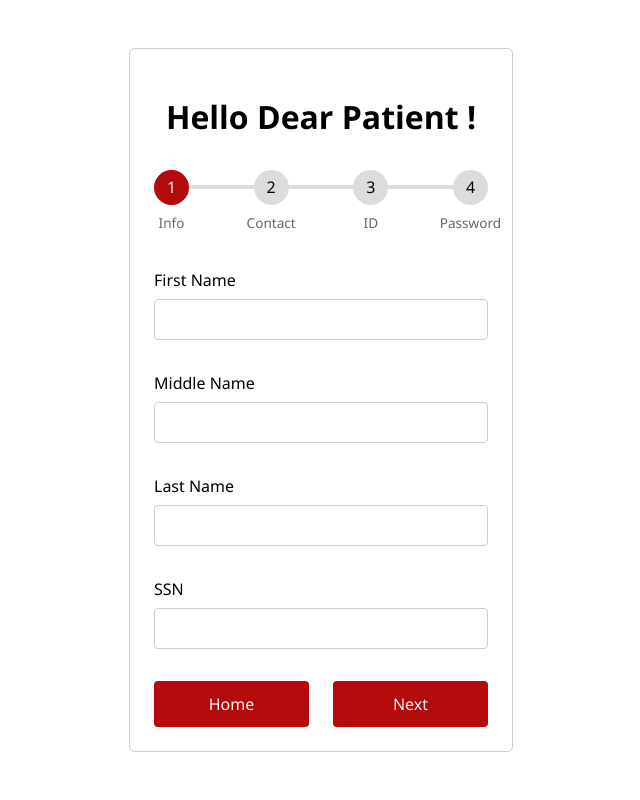
After one commit to YehiaSAhmed/Hemodialysis-Department, a Django app: template templates/Patient-registration.html in a window 1280 px wide. The commit adds this page. Shown: the whole page, without its empty margins (319-959 px from the left). Run offline with Django 3.2, Linux system fonts and the light colour scheme; the template is opened without the code that fills it, so the values that code supplies are empty.

Commit message:
Adding Files

```diff
--- /dev/null
+++ b/templates/Patient-registration.html
@@ -0,0 +1,101 @@
+<!DOCTYPE html>
+<html lang="en">
+  <head>
+    <meta charset="UTF-8" />
+    <meta http-equiv="X-UA-Compatible" content="IE=edge" />
+    <meta name="viewport" content="width=device-width, initial-scale=1.0" />
+    <link rel="stylesheet" href="../assets/css/SignUp.css" />
+    <script src="../assets/js/script.js" defer></script>
+    <title>Patient registraion</title>
+  </head>
+  <body>
+    <form action="#" class="form">
+      <h1 class="text-center">Hello Dear Patient !</h1>
+      <!-- Progress bar -->
+      <div class="progressbar">
+        <div class="progress" id="progress"></div>
+        <div class="progress-step progress-step-active" data-title="Info" ></div>
+        <div class="progress-step" data-title="Contact"></div>
+        <div class="progress-step" data-title="ID"></div>
+        <div class="progress-step" data-title="Password"></div>
+      </div>
+
+      <!-- Steps -->
+      <div class="form-step form-step-active">
+        <div class="input-group">
+          <label for="First Name">First Name</label>
+          <input type="text" name="fname" id="fname" required >
+        </div>
+        <div class="input-group">
+            <label for="Middle Name">Middle Name</label>
+            <input type="text" name="mname" id="mname" required >
+          </div>
+        <div class="input-group">
+          <label for="Last Name">Last Name</label>
+          <input type="text" name="lname" id="lname" required >
+        </div>
+        <div class="input-group">
+          <label for="ID">SSN</label>
+          <input type="number" name="SSN" id="SSN" />
+        </div>
+        <div class="btns-group">
+          <a href="index.html" class="btn">Home</a>
+          <a href="#" class="btn btn-next">Next</a>
+        </div>
+      </div>
+      <div class="form-step">
+        <div class="input-group">
+          <label for="phone">Phone</label>
+          <input type="tel" name="phone" id="phone" />
+        </div>
+        <div class="input-group">
+          <label for="email">Email</label>
+          <input type="email" name="mail" id="mail" />
+        </div>
+        <div class="btns-group">
+          <a href="#" class="btn btn-prev">Previous</a>
+          <a href="#" class="btn btn-next">Next</a>
+        </div>
+      </div>
+      <div class="form-step">
+        <div class="input-group">
+          <label for="dob">Date of Birth</label>
+          <input type="date" name="DOB" id="DOB" />
+        </div>
+        <div class="input-group">
+          <label for="ID">SSN</label>
+          <input type="number" name="SSN" id="SSN" />
+        </div>
+        <select name="Bloodtype" id="Bloodtype" class="form-select">
+          <label for="Bloodtype">Blood type</label>
+          <option value="A">A</option>
+          <option value="B">B</option>
+          <option value="AB">AB</option>
+          <option value="O">O</option>
+        </select>
+        <div class="btns-group">
+          <a href="#" class="btn btn-prev">Previous</a>
+          <a href="#" class="btn btn-next">Next</a>
+        </div>
+      </div>
+      <div class="form-step">
+        <div class="input-group">
+          <label for="password">Password</label>
+          <input type="password" name="password" id="password" />
+        </div>
+        <div class="input-group">
+          <label for="confirmPassword">Confirm Password</label>
+          <input
+            type="password"
+            name="confirmPassword"
+            id="confirmPassword"
+          />
+        </div>
+        <div class="btns-group">
+          <a href="#" class="btn btn-prev">Previous</a>
+          <input type="submit" value="Submit" class="btn" />
+        </div>
+      </div>
+    </form>
+  </body>
+</html>
```
Also changed, not shown: templates/Login.html (+8 -1 lines), templates/Patient-profile.html (renamed from templates/Profile.html, +29 -39 lines), templates/index.html (+7 -7 lines), templates/Doctor-profile.html (added), templates/Doctor-registration.html (added), templates/View.html (added).
